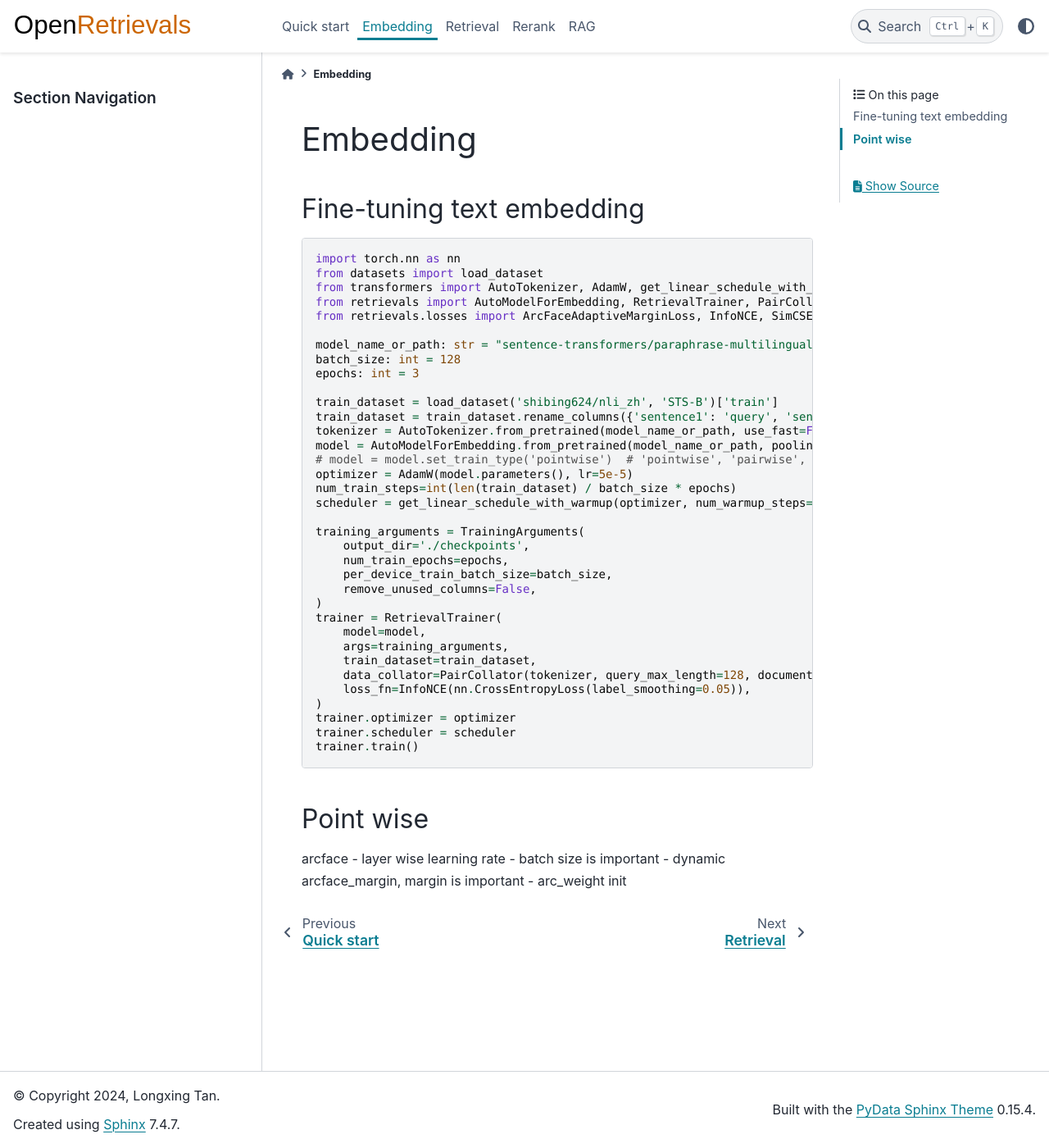
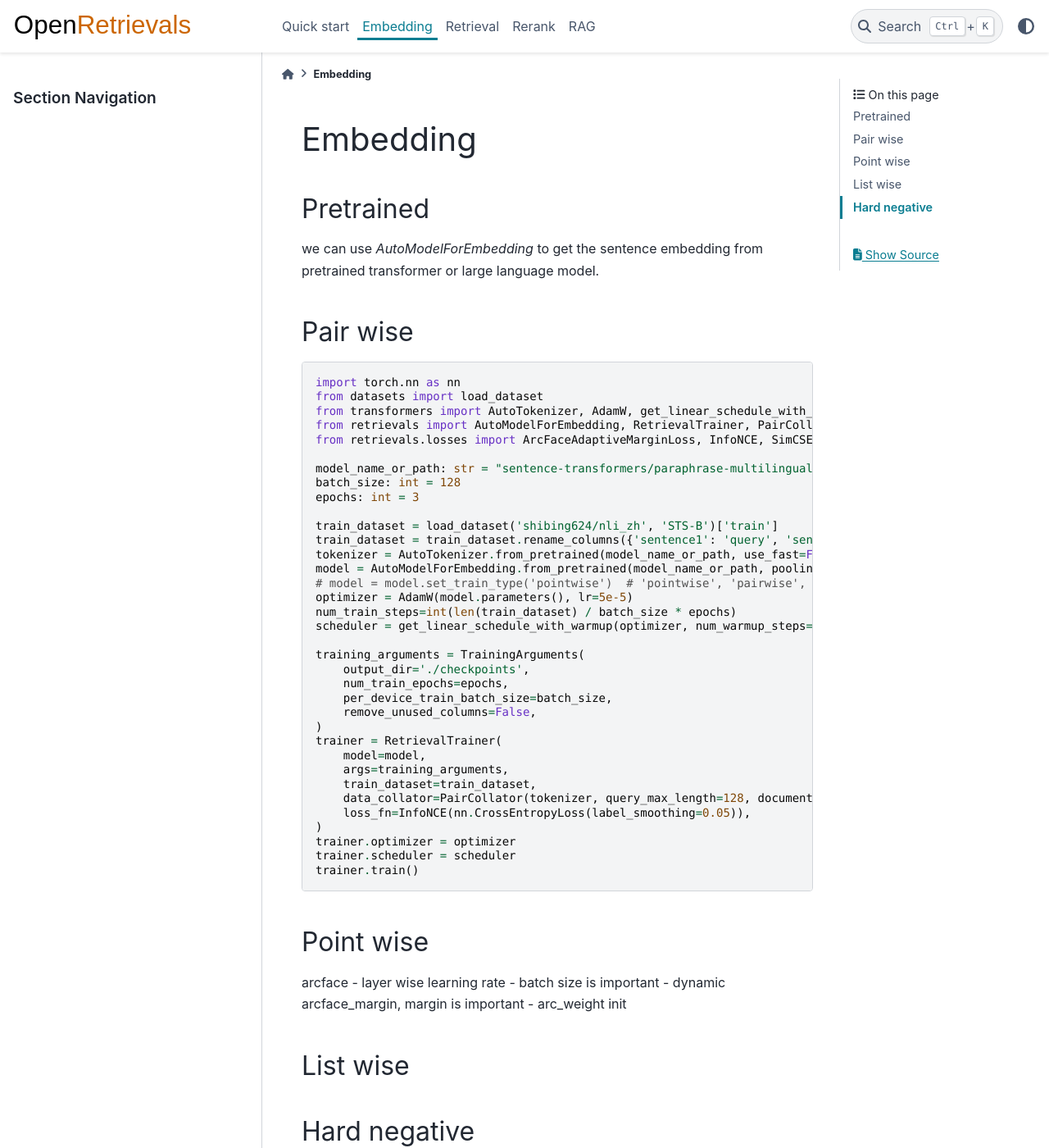
Before and after one commit to LongxingTan/open-retrievals, a Sphinx documentation site: the page built from docs/source/embed.rst, in a window 1280 px wide and 1400 px high. Shown: the whole window at 82% size. Built offline with Sphinx 7.4.7 and the PyData theme 0.15.4, drawn with Linux system fonts in a browser that asks for light colours.

Commit message:
docs: update

```diff
--- a/docs/source/embed.rst
+++ b/docs/source/embed.rst
@@ -4,8 +4,15 @@ Embedding
 .. _embed:
 
 
-Fine-tuning text embedding
-------------------------------
+Pretrained
+---------------------
+
+we can use `AutoModelForEmbedding` to get the sentence embedding from pretrained transformer or large language model.
+
+
+
+Pair wise
+----------------------
 
 .. code-block:: python
 
@@ -47,12 +54,20 @@ Fine-tuning text embedding
 
 
 
-
 Point wise
---------------------------
+-------------------
 
 arcface
 - layer wise learning rate
 - batch size is important
 - dynamic arcface_margin, margin is important
 - arc_weight init
+
+
+List wise
+-------------------
+
+
+
+Hard negative
+--------------------
--- a/docs/source/index.rst
+++ b/docs/source/index.rst
@@ -38,7 +38,7 @@ Examples
 
 
 .. toctree::
-   :maxdepth: 2
+   :maxdepth: 1
    :caption: Contents:
 
    quick-start
```
Also changed, not shown: docs/source/rerank.rst (+7 -4 lines), docs/source/retrieval.rst (+11 -0 lines), 1 other file.
